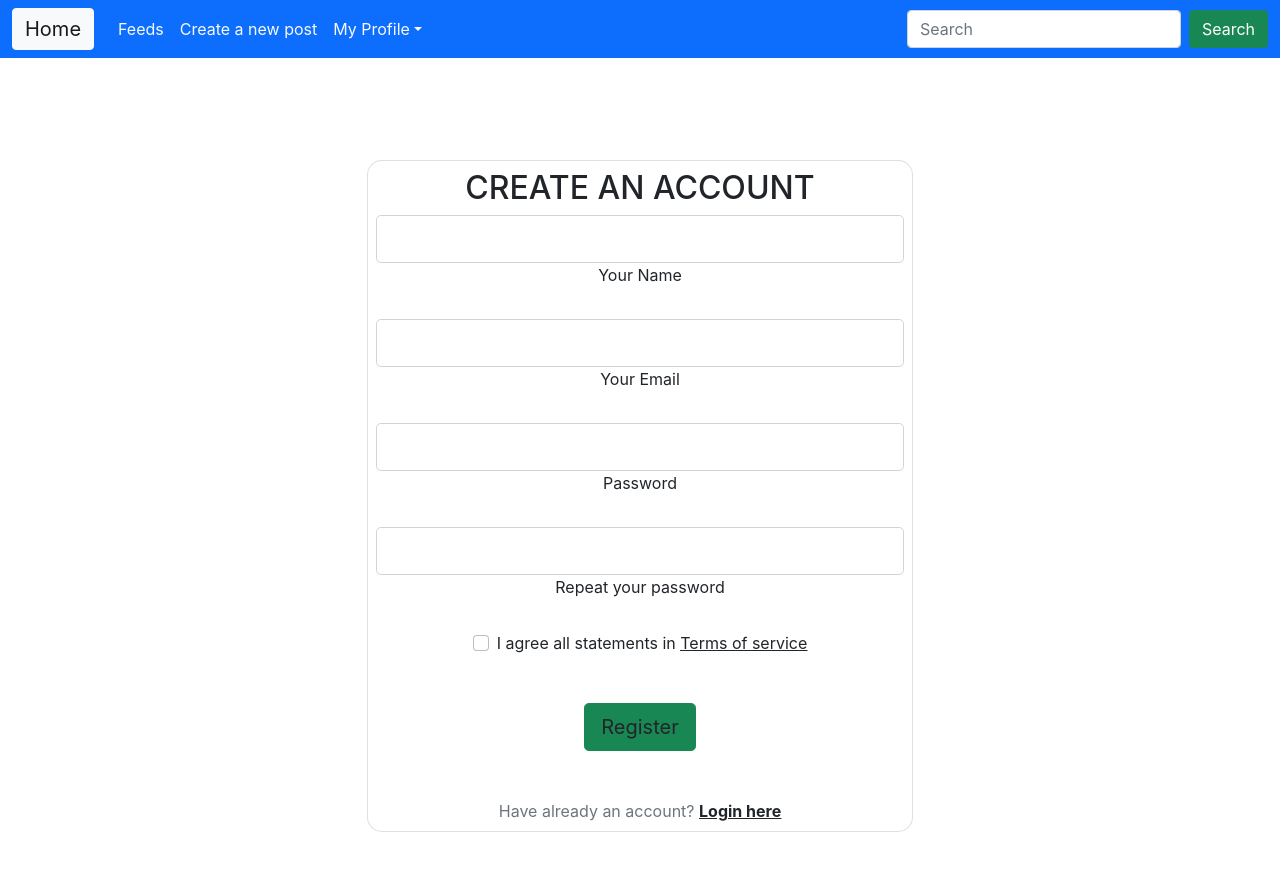
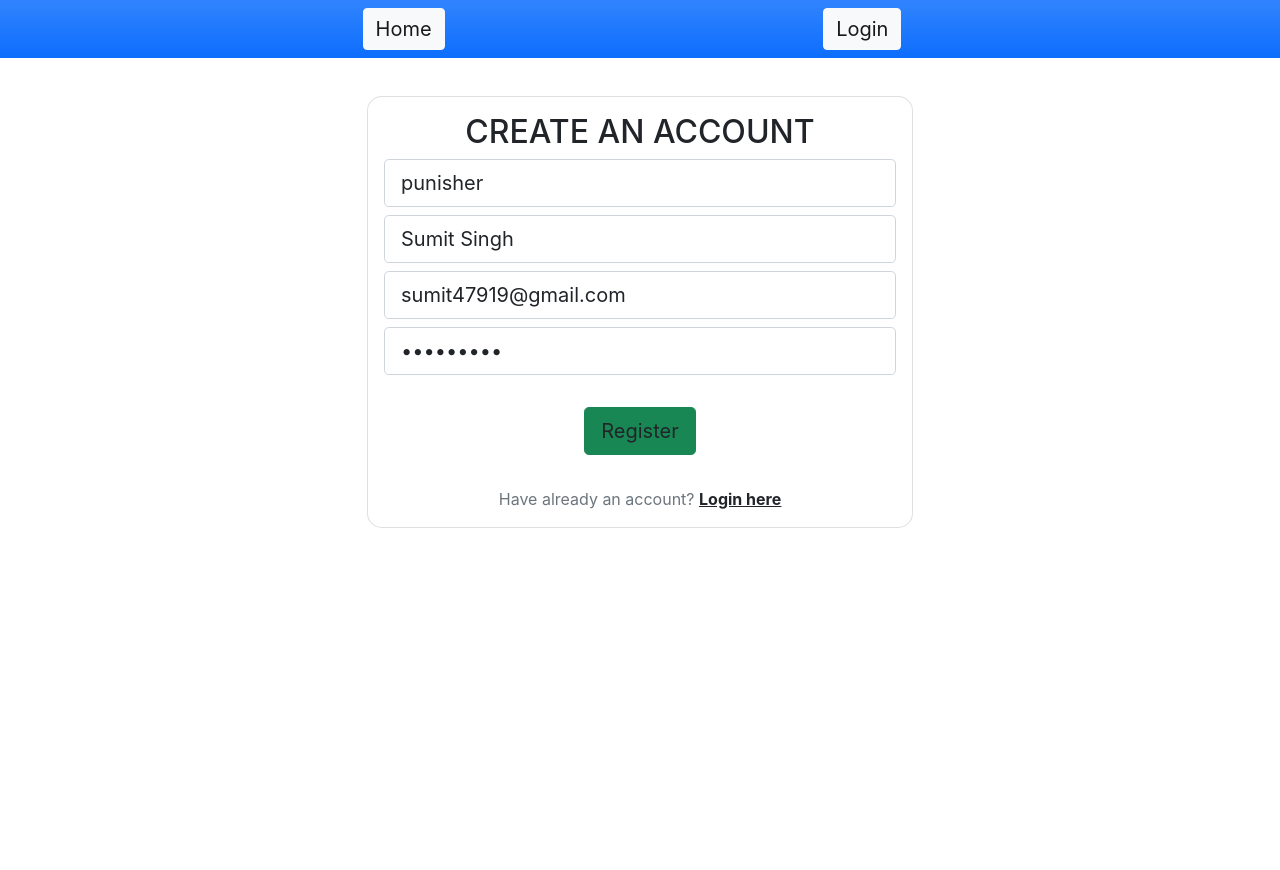
Before and after one commit to sumitsingh-ara/Social_Sharing_App, a React (Create React App) app in the folder frontEnd/: page /login in a window 1280 px wide. Shown: the top 870 px of the page. After the commit the page ends 800 px from the top, so only its background shows below. Built offline with nearby package versions, Linux system fonts and the light colour scheme.

Commit message:
Bahut kuch hua hai

```diff
--- a/frontEnd/src/Redux/Auth/action.js
+++ b/frontEnd/src/Redux/Auth/action.js
@@ -1,5 +1,5 @@
 import * as types from "./actionTypes";
-
+import Axios from "axios";
 
 export const logout =() => {
     localStorage.setItem('isAuth',false);
@@ -8,3 +8,35 @@ export const logout =() => {
         type:types.LOGOUT
     }
 }
+
+
+const registerLoading = () => {
+    return{
+        type:types.REGISTER_LOADING
+    }
+}
+const registerSuccess = (payload) => {
+    return {
+        type:types.REGISTER_SUCCESS,
+        payload:payload
+    }
+}
+const registerError = (payload) => {
+    return {
+        type:types.REGISTER_FAILURE,
+        payload:payload
+    }
+}
+export const registerNew =(payload) =>(dispatch) => {
+    dispatch(registerLoading());
+    return Axios.post("http://localhost:7448/social/register",payload)
+    .then((response) => {
+        console.log(response.data)
+        localStorage.setItem("isAuth",true);
+        localStorage.setItem("token",JSON.stringify(response.data.token))
+        dispatch(registerSuccess(response))
+    })
+    .catch((err) => {
+        dispatch(registerError(err.response.data.message))
+    });
+}
--- a/frontEnd/src/Redux/Auth/actionTypes.js
+++ b/frontEnd/src/Redux/Auth/actionTypes.js
@@ -2,3 +2,6 @@ export const LOGIN_SUCCESS = 'LOGIN_SUCCESS';
 export const LOGIN_FAILURE = 'LOGIN_FAILURE';
 export const LOGIN_LOADING = 'LOGIN_LOADING';
 export const LOGOUT= 'LOGOUT';
+export const REGISTER_LOADING = 'REGISTER_LOADING';
+export const REGISTER_SUCCESS = 'REGISTER_SUCCESS';
+export const REGISTER_FAILURE = 'REGISTER_FAILURE';
--- a/frontEnd/src/Redux/Auth/reducer.js
+++ b/frontEnd/src/Redux/Auth/reducer.js
@@ -1,11 +1,12 @@
 import * as types from "./actionTypes";
 
 const initState = {
-    // isAuth: JSON.parse(localStorage.getItem("isAuth"))===true?true: false,
-    isAuth:true,
+    isAuth: JSON.parse(localStorage.getItem("isAuth"))===true?true: false,
+    // isAuth:true,
     token: JSON.parse(localStorage.getItem("token")) || null,
     loading: false,
-    error: false
+    error: false,
+    message: null
 }
 
 export const authReducer =(state = initState, { type, payload })=>{
@@ -36,6 +37,29 @@ export const authReducer =(state = initState, { type, payload })=>{
                 token:null,
                 error:false
             }
+        case types.REGISTER_LOADING:
+            return{
+                ...state,
+                loading: true,
+                error:false,
+                message:"Account creation in progress"
+            }
+        case types.REGISTER_SUCCESS:
+            return{
+                isAuth:true,
+                token:payload.token,
+                loading: false,
+                error:false,
+                message:payload.message
+            }
+            case types.REGISTER_FAILURE:
+            return{
+                isAuth:false,
+                token:null,
+                loading: false,
+                error:false,
+                message:payload
+            }
         default:
             return state
     }
--- a/frontEnd/src/Redux/Todo/action.js
+++ b/frontEnd/src/Redux/Todo/action.js
@@ -20,7 +20,7 @@ const todoRequestSuccess =(payload) => {
 }
 export const fetchTodos = () => (dispatch) => {
     dispatch(todogetRequest());
-    return Axios.get("/todos")
+    return Axios.get("http://localhost:7449/todos")
     .then((res)=>dispatch(todoRequestSuccess(res.data)))
     .catch((err)=> dispatch(todoRequestFailure()))
 }
@@ -31,7 +31,7 @@ const todoPostRequestSuccess =()=>{
 }
 export const postTodos =(payload) =>(dispatch) => {
     dispatch(todogetRequest());
-    return Axios.post("/todos", payload)
+    return Axios.post("http://localhost:7449/todos", payload)
     .then((res)=> dispatch(todoPostRequestSuccess()))
     .catch((err)=> dispatch(todoRequestFailure()))
 }
--- a/frontEnd/src/components/Auth/Login.jsx
+++ b/frontEnd/src/components/Auth/Login.jsx
@@ -1,55 +1,122 @@
+import { Link,Navigate } from "react-router-dom";
+import {useState,useEffect} from "react";
+import {useSelector,useDispatch} from "react-redux";
+import {registerNew} from "../../Redux/Auth/action";
+export const Login = () => {
+  const [available,setAvailable] = useState(null);
+  const dispatch = useDispatch();
+  const {isAuth,message} = useSelector((store) => store.auth)
+  const [formData,setFormData] = useState({
+    username:"punisher",
+    name:"Sumit Singh",
+    email:"sumit47919@gmail.com",
+    password:"123456789",
+    profilePic:""
+  })
 
-export const Login = () => {
-    return(
+  useEffect(() => {
+    setAvailable(null)
+  }, [])
+
+
+
+  if(isAuth) {
+    return <Navigate to="/"></Navigate>
+  }
+  const handleChange=(e) => {
+    setFormData({
+      ...formData,
+      [e.target.id]: e.target.value,
+    });
+  }
+  const handleSubmit =(e) => {
+    e.preventDefault();
+    dispatch(registerNew(formData));
+
+  }
+  return (
     <>
-        <section class="vh-100 bg-image">
-  <div class="mask d-flex align-items-center h-100 gradient-custom-3">
-    <div class="container h-100">
-      <div class="row d-flex justify-content-center align-items-center h-100">
-        <div class="col-12 col-md-9 col-lg-7 col-xl-6">
-          <div class="card" style={{borderRadius: "15px"}}>
-            <div class="card-body p-2">
-              <h2 class="text-uppercase text-center mb-2">Create an account</h2>
+      <section className="vh-60">
+        <div className="mask d-flex align-items-center h-100 gradient-custom-3">
+          <div className="container h-100">
+            <div className="row d-flex justify-content-center align-items-center h-100">
+              <div className="col-12 col-md-9 col-lg-7 col-xl-6">
+                <div className="card" style={{ borderRadius: "15px" }}>
+                  <div className="card-body">
+                    <h2 className="text-uppercase text-center mb-2">
+                      Create an account
+                    </h2>
 
-              <form>
-
-                <div class="form-outline mb-4">
-                  <input type="text" id="form3Example1cg" class="form-control form-control-lg" />
-                  <label class="form-label" for="form3Example1cg">Your Name</label>
+                    <form onSubmit={handleSubmit}>
+                      <div className="form-outline mb-2">
+                        <input
+                        value={formData.username}
+                        onChange={handleChange}
+                        required
+                          type="text"
+                          placeholder="Choose a username"
+                          id="username"
+                          className="form-control form-control-lg"
+                        />
+                      </div>
+                      <div className="form-outline mb-2">
+                        {available===true?"Available":available===false?"Not available":""}
+                      </div>
+                      <div className="form-outline mb-2">
+                        <input
+                        value={formData.name}
+                        onChange={handleChange}
+                        required
+                          type="text"
+                          placeholder="Enter your name here"
+                          id="name"
+                          className="form-control form-control-lg"
+                        />
                       </div>
 
-                <div class="form-outline mb-4">
-                  <input type="email" id="form3Example3cg" class="form-control form-control-lg" />
-                  <label class="form-label" for="form3Example3cg">Your Email</label>
+                      <div className="form-outline mb-2">
+                        <input
+                        value={formData.email}
+                        onChange={handleChange}
+                        required
+                          type="email"
+                          id="email"
+                          placeholder="Enter email address"
+                          className="form-control form-control-lg"
+                        />
                       </div>
 
-                <div class="form-outline mb-4">
-                  <input type="password" id="form3Example4cg" class="form-control form-control-lg" />
-                  <label class="form-label" for="form3Example4cg">Password</label>
+                      <div className="form-outline mb-2">
+                        <input
+                        value={formData.password}
+                        onChange={handleChange}
+                        required
+                          type="password"
+                          placeholder="Enter password here"
+                          id="password"
+                          className="form-control form-control-lg"
+                        />
+                      </div>
+                      <div>
+                        {message}
+                      </div>
+                      <div className="d-flex justify-content-center">
+                        <input
+                        onChange={handleChange}
+                          type="submit"
+                          className="btn btn-success btn-block btn-lg gradient-custom-4 text-body mt-4 mb-4"
+                          value="Register"
+                        >
+                        </input>
                       </div>
 
-                <div class="form-outline mb-4">
-                  <input type="password" id="form3Example4cdg" class="form-control form-control-lg" />
-                  <label class="form-label" for="form3Example4cdg">Repeat your password</label>
-                </div>
-
-                <div class="form-check d-flex justify-content-center mb-5">
-                  <input class="form-check-input me-2" type="checkbox" value="" id="form2Example3cg" />
-                  <label class="form-check-label" for="form2Example3g">
-                    I agree all statements in <a href="#!" class="text-body"><u>Terms of service</u></a>
-                  </label>
-                </div>
-
-                <div class="d-flex justify-content-center">
-                  <button type="button"
-                    class="btn btn-success btn-block btn-lg gradient-custom-4 text-body">Register</button>
-                </div>
-
-                <p class="text-center text-muted mt-5 mb-0">Have already an account? <a href="#!"
-                    class="fw-bold text-body"><u>Login here</u></a></p>
-
+                      <p className="text-center text-muted mt-2 mb-0">
+                        Have already an account?{" "}
+                        <Link to="" className="fw-bold text-body">
+                          <u>Login here</u>
+                        </Link>
+                      </p>
                     </form>
-
                   </div>
                 </div>
               </div>
@@ -58,5 +125,5 @@ export const Login = () => {
         </div>
       </section>
     </>
-    )
-}
+  );
+};
--- a/frontEnd/src/components/Todos/Todos.jsx
+++ b/frontEnd/src/components/Todos/Todos.jsx
@@ -1,5 +1,15 @@
 import {Link} from "react-router-dom";
+import {useSelector, useDispatch} from "react-redux";
+import {useEffect} from "react";
 export const Todos =() => {
+    const dispatch = useDispatch();
+    const {isAuth} = useSelector((store) => store.auth);
+
+    useEffect(() => {
+        if(isAuth) {
+            dispatch(getUserDetails())
+        }
+    },[])
     return(
         <>
         <h1>Todos Main Page</h1>
--- a/frontEnd/src/index.js
+++ b/frontEnd/src/index.js
@@ -7,7 +7,6 @@ import { BrowserRouter } from "react-router-dom";
 import axios from "axios";
 import {Provider} from "react-redux";
 import {store} from "./Redux/store"
-axios.defaults.baseURL="http://localhost:7449";
 axios.defaults.headers.post["Content-Type"] = "application/json";
 
 const root = ReactDOM.createRoot(document.getElementById("root"));
```
Also changed, not shown: frontEnd/src/Redux/User/action.js (added), frontEnd/src/Redux/User/actionTypes.js (added), frontEnd/src/Redux/User/reducer.js (added), 2 other files (tests, documents, lock files or other folders). Lines whose indentation alone changed are shown as unchanged.
